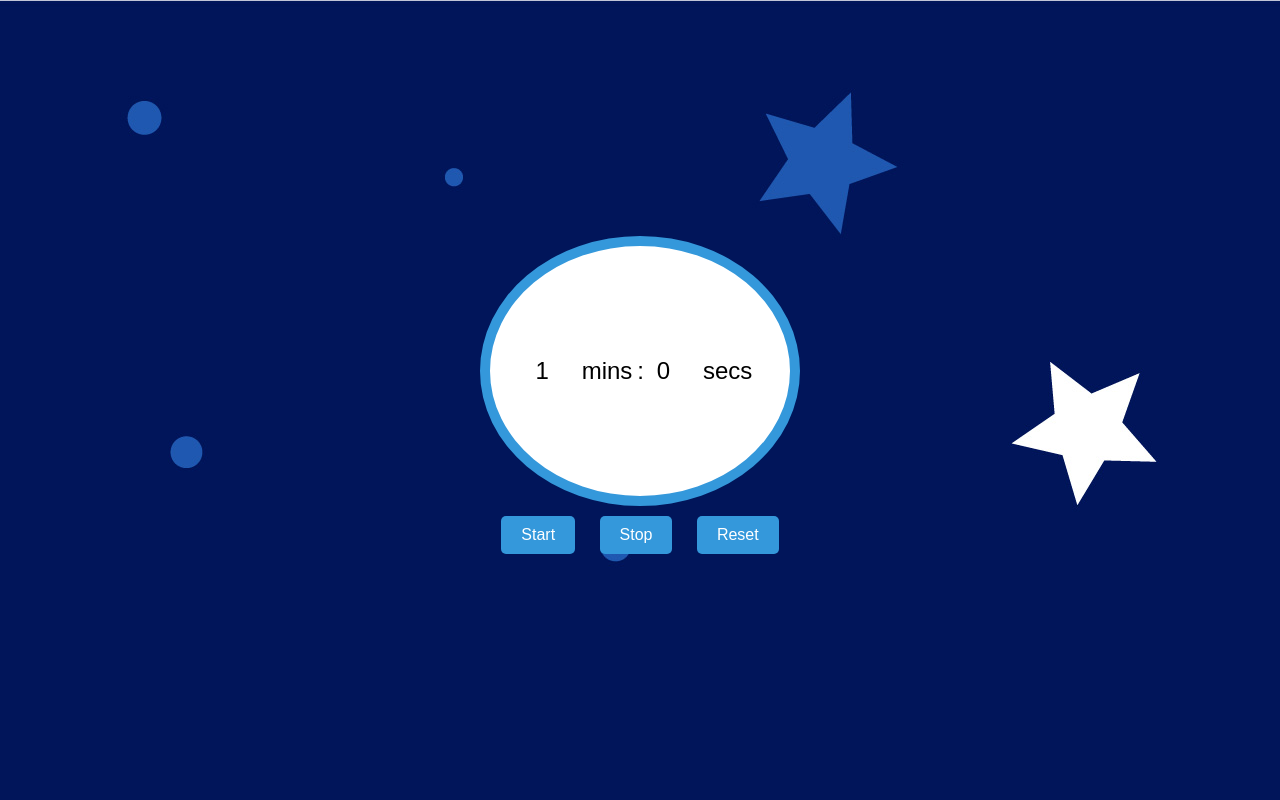
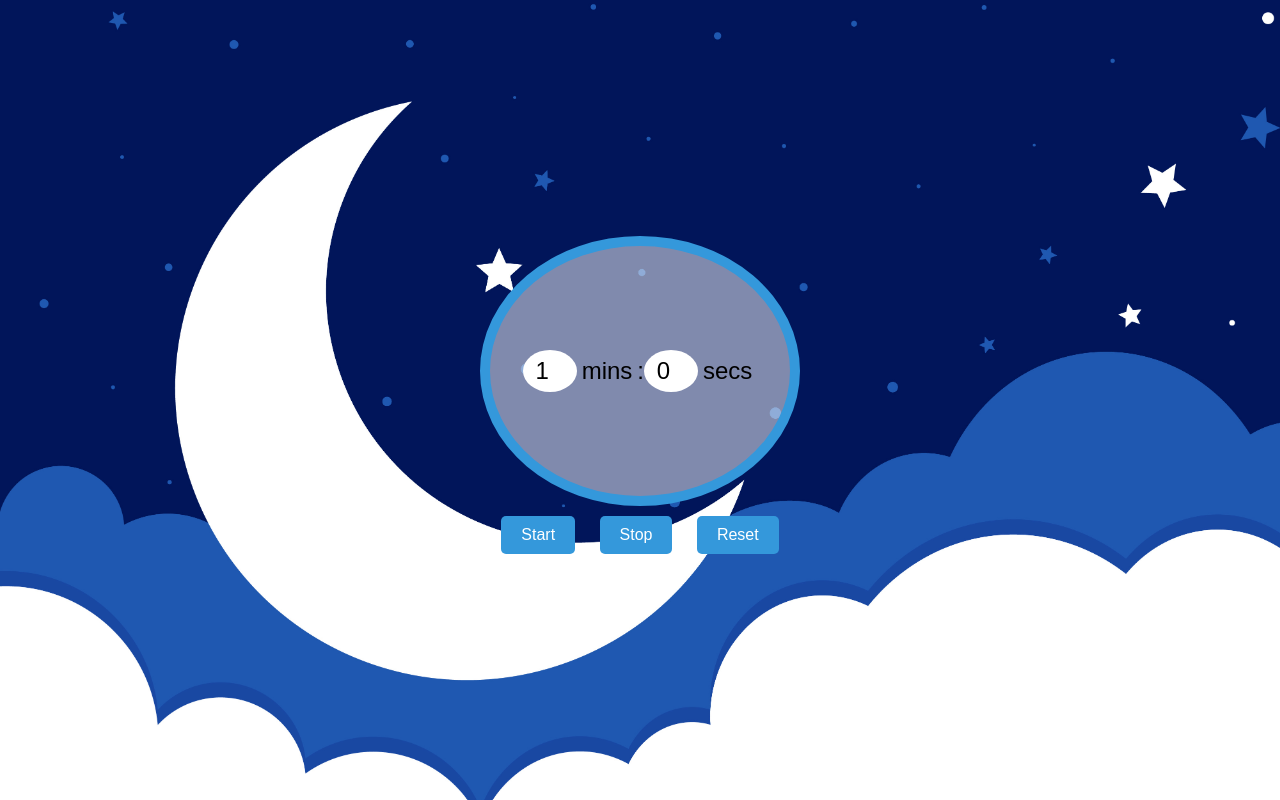
Before and after one commit to TRIJEETA-2003/Meditation, a plain HTML site: page html/sleep.html in a window 1280 px wide. Drawn offline with Linux system fonts and the light colour scheme.

Commit message:
add musice

```diff
--- a/js/script_sleep.js
+++ b/js/script_sleep.js
@@ -6,7 +6,7 @@ const resetBtn = document.getElementById("resetBtn");
 
 let timerInterval = null;
 let totalSeconds = getInputSeconds();
-const audio = new Audio("../assets/music/sleep.wav");
+const audio = new Audio("../assets/music/sleep.mp3");
 audio.loop = true;
 
 // Start Timer
--- a/styles.css
+++ b/styles.css
@@ -6,6 +6,10 @@ body {
   height: 100vh;
   background-color: #f0f0f0;
   font-family: Arial, sans-serif;
+  background-size: 150%; /*update: 2024-12-21 */
+  background-position: center; /*update: 2024-12-21 */
+  background-repeat: no-repeat; /*update: 2024-12-21 */
+  overflow: hidden; /*update: 2024-12-21 */
 }
 
 .container {
@@ -22,7 +26,7 @@ body {
   display: flex;
   justify-content: center;
   align-items: center;
-  background-color: white;
+  background-color: rgba(255, 255, 255, 0.5); /*update: 2024-12-21 */
   font-size: 1.5rem;
 }
 
@@ -33,6 +37,7 @@ body {
   font-size: 1.5rem;
   border: none;
   outline: none;
+  border-radius: 50%; /*update: 2024-12-21 */
 }
 
 .timer span {
```
Also changed, not shown: index.html (+1 -1 lines), 2 other files.
